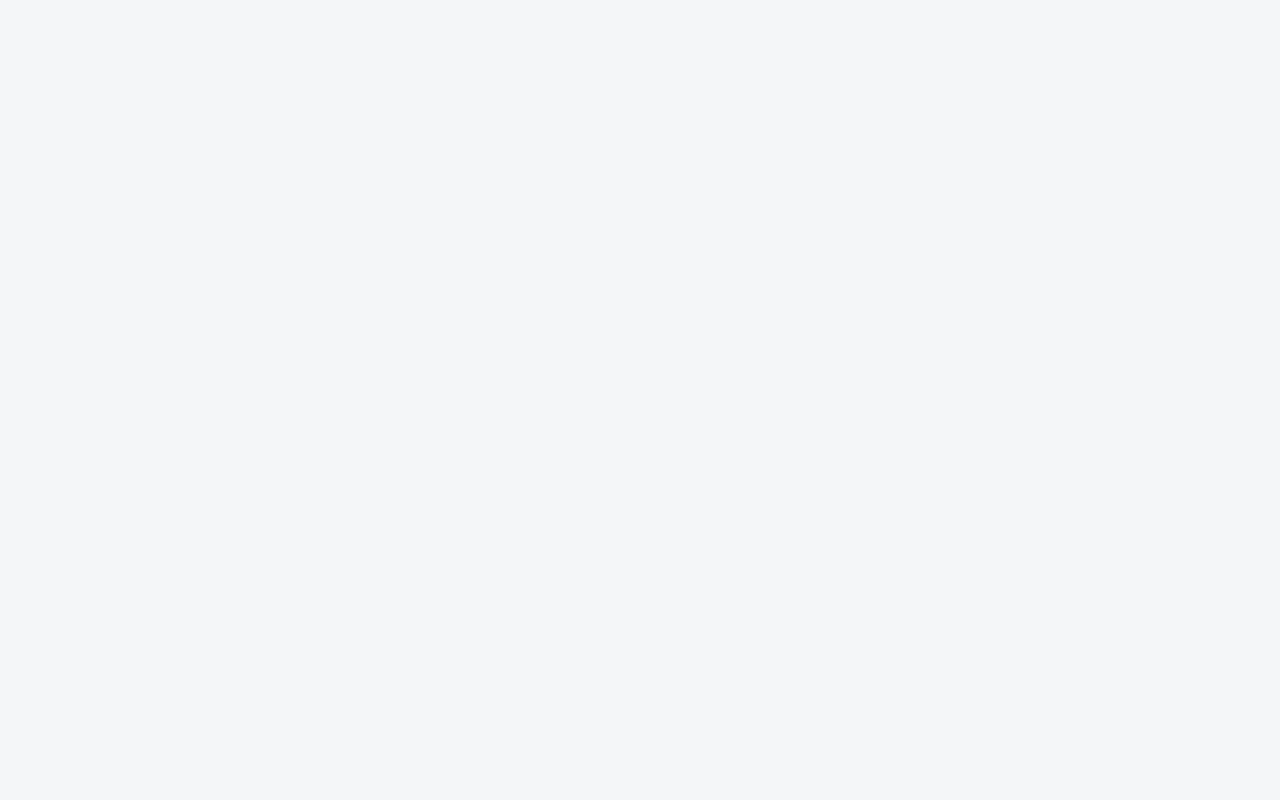
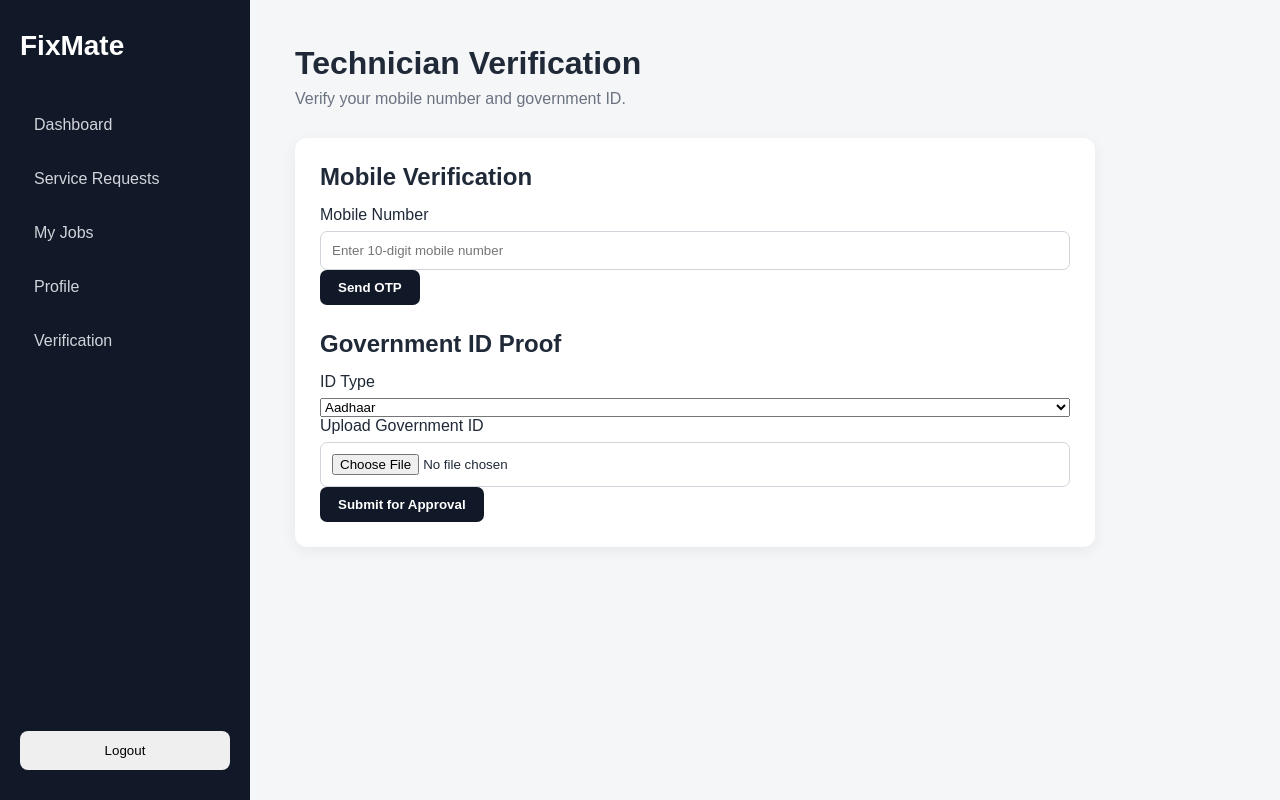
Before and after one commit to pawnigour514/FixMate, a React (Vite) app: page /verification in a window 1280 px wide. Before the commit this address had no page. Built offline with nearby package versions, Linux system fonts and the light colour scheme; sample sign-in values are in the browser's storage.

Commit message:
Add technician verification flow

```diff
--- a/src/App.jsx
+++ b/src/App.jsx
@@ -1,3 +1,4 @@
+
 import { BrowserRouter, Routes, Route } from 'react-router-dom'
 
 import TechnicianLayout from './pages/technician/TechnicianLayout'
@@ -7,6 +8,7 @@ import MyJobs from './pages/technician/MyJobs'
 import Profile from './pages/technician/Profile'
 import JobDetails from './pages/technician/JobDetails'
 import TechnicianLogin from './pages/technician/TechnicianLogin'
+import TechnicianVerification from './pages/technician/TechnicianVerification'
 import ProtectedRoute from './pages/technician/ProtectedRoute'
 
 function App() {
@@ -14,42 +16,40 @@ function App() {
     <BrowserRouter>
       <Routes>
 
-        {/* Technician Login */}
         <Route
           path="/login"
           element={<TechnicianLogin />}
         />
 
-        {/* Protected Technician Panel */}
         <Route element={<ProtectedRoute />}>
 
           <Route element={<TechnicianLayout />}>
 
-            {/* Dashboard */}
             <Route
               path="/"
               element={<TechnicianDashboard />}
             />
 
-            {/* Service Requests */}
             <Route
               path="/service-requests"
               element={<ServiceRequests />}
             />
 
-            {/* My Jobs */}
             <Route
               path="/my-jobs"
               element={<MyJobs />}
             />
 
-            {/* Profile */}
             <Route
               path="/profile"
               element={<Profile />}
             />
 
-            {/* Job Details */}
+            <Route
+              path="/verification"
+              element={<TechnicianVerification />}
+            />
+
             <Route
               path="/job/:id"
               element={<JobDetails />}
--- a/src/index.css
+++ b/src/index.css
@@ -453,3 +453,64 @@ body {
   background: #111827;
   color: rgb(255, 255, 255);
 }
+.profile-name {
+  display: flex;
+  align-items: center;
+  gap: 8px;
+}
+
+.verified-badge {
+  display: inline-flex;
+  align-items: center;
+  justify-content: center;
+  width: 20px;
+  height: 20px;
+  background: #2563eb;
+  color: white;
+  border-radius: 50%;
+  font-size: 13px;
+  font-weight: bold;
+}
+
+.verified-text {
+  color: #2563eb !important;
+  font-size: 13px;
+  font-weight: bold;
+  margin-top: 5px;
+}
+.verification-pending {
+  background: #fff7ed;
+  border: 1px solid #fed7aa;
+  color: #c2410c;
+  padding: 18px;
+  border-radius: 10px;
+  margin-bottom: 25px;
+}
+
+.verification-approved {
+  background: #eff6ff;
+  border: 1px solid #bfdbfe;
+  color: #2563eb;
+  padding: 18px;
+  border-radius: 10px;
+  margin-bottom: 25px;
+}
+
+.verification-pending h2,
+.verification-approved h2 {
+  margin: 0 0 8px;
+}
+
+.submitted-proof {
+  background: #f8fafc;
+  border: 1px solid #e5e7eb;
+  padding: 15px;
+  border-radius: 8px;
+  margin-top: 15px;
+}
+
+.verification-locked {
+  margin-top: 20px;
+  color: #6b7280;
+  font-size: 14px;
+}
--- a/src/pages/technician/TechnicianLayout.jsx
+++ b/src/pages/technician/TechnicianLayout.jsx
@@ -11,7 +11,6 @@ function TechnicianLayout() {
   return (
     <div className="dashboard">
 
-      {/* Sidebar */}
       <aside className="sidebar">
         <h2>FixMate</h2>
 
@@ -29,6 +28,10 @@ function TechnicianLayout() {
           <Link to="/profile">
             Profile
           </Link>
+
+          <Link to="/verification">
+            Verification
+          </Link>
         </nav>
 
         <button
@@ -39,7 +42,6 @@ function TechnicianLayout() {
         </button>
       </aside>
 
-      {/* Main Content */}
       <main className="main-content">
         <Outlet />
       </main>
--- /dev/null
+++ b/src/pages/technician/TechnicianVerification.jsx
@@ -0,0 +1,259 @@
+
+import { useState } from 'react'
+
+function TechnicianVerification() {
+  const saved =
+    JSON.parse(
+      localStorage.getItem('technicianVerification')
+    ) || {}
+
+  const [mobile, setMobile] = useState(saved.mobile || '')
+  const [otp, setOtp] = useState('')
+  const [sent, setSent] = useState(false)
+  const [mobileVerified, setMobileVerified] = useState(
+    saved.mobileVerified || false
+  )
+
+  const [idType, setIdType] = useState(
+    saved.idType || 'Aadhaar'
+  )
+
+  const [idFile, setIdFile] = useState(null)
+
+  const [submitted, setSubmitted] = useState(
+    saved.status === 'Pending' ||
+    saved.status === 'Verified'
+  )
+
+  const [status, setStatus] = useState(
+    saved.status || ''
+  )
+
+  function sendOTP() {
+    if (mobile.length !== 10) {
+      alert('Enter a valid 10-digit mobile number')
+      return
+    }
+
+    setSent(true)
+    alert('OTP sent successfully. Use 123456 for testing.')
+  }
+
+  function verifyOTP() {
+    if (otp !== '123456') {
+      alert('For testing, enter OTP: 123456')
+      return
+    }
+
+    setMobileVerified(true)
+    alert('Mobile number verified!')
+  }
+
+  function submitVerification() {
+    if (!mobileVerified) {
+      alert('Please verify your mobile number first')
+      return
+    }
+
+    if (!idFile) {
+      alert('Please upload your government ID')
+      return
+    }
+
+    const data = {
+      mobile,
+      idType,
+      idFile: idFile.name,
+      mobileVerified: true,
+      idVerified: false,
+      status: 'Pending',
+    }
+
+    localStorage.setItem(
+      'technicianVerification',
+      JSON.stringify(data)
+    )
+
+    setSubmitted(true)
+    setStatus('Pending')
+
+    alert(
+      'Verification submitted successfully. Waiting for approval.'
+    )
+  }
+
+  return (
+    <div className="page">
+
+      <div className="page-header">
+        <h1>Technician Verification</h1>
+        <p>
+          Verify your mobile number and government ID.
+        </p>
+      </div>
+
+      <div className="profile-card">
+
+        {status === 'Pending' && (
+          <div className="verification-pending">
+            <h2>⏳ Waiting for Approval</h2>
+            <p>
+              Your ID proof has been submitted and is
+              waiting for admin approval.
+            </p>
+          </div>
+        )}
+
+        {status === 'Verified' && (
+          <div className="verification-approved">
+            <h2>✓ Verification Approved</h2>
+            <p>
+              Your mobile number and government ID have
+              been verified.
+            </p>
+          </div>
+        )}
+
+        <h2>Mobile Verification</h2>
+
+        <div className="form-group">
+          <label>Mobile Number</label>
+
+          <input
+            type="tel"
+            value={mobile}
+            maxLength="10"
+            disabled={submitted}
+            placeholder="Enter 10-digit mobile number"
+            onChange={(e) =>
+              setMobile(
+                e.target.value.replace(/\D/g, '')
+              )
+            }
+          />
+        </div>
+
+        {!mobileVerified && !submitted && (
+          <>
+            <button
+              type="button"
+              className="accept-button"
+              onClick={sendOTP}
+            >
+              Send OTP
+            </button>
+
+            {sent && (
+              <>
+                <div className="form-group">
+                  <label>Enter OTP</label>
+
+                  <input
+                    type="text"
+                    value={otp}
+                    maxLength="6"
+                    placeholder="Enter OTP"
+                    onChange={(e) =>
+                      setOtp(
+                        e.target.value.replace(/\D/g, '')
+                      )
+                    }
+                  />
+                </div>
+
+                <button
+                  type="button"
+                  className="accept-button"
+                  onClick={verifyOTP}
+                >
+                  Verify OTP
+                </button>
+              </>
+            )}
+          </>
+        )}
+
+        {mobileVerified && (
+          <p className="online">
+            ✓ Mobile number verified
+          </p>
+        )}
+
+        <h2>Government ID Proof</h2>
+
+        <div className="form-group">
+          <label>ID Type</label>
+
+          <select
+            value={idType}
+            disabled={submitted}
+            onChange={(e) =>
+              setIdType(e.target.value)
+            }
+          >
+            <option>Aadhaar</option>
+            <option>Driving Licence</option>
+            <option>Voter ID</option>
+            <option>Passport</option>
+          </select>
+        </div>
+
+        <div className="form-group">
+          <label>Upload Government ID</label>
+
+          <input
+            type="file"
+            accept="image/*,.pdf"
+            disabled={submitted}
+            onChange={(e) =>
+              setIdFile(e.target.files[0])
+            }
+          />
+        </div>
+
+        {idFile && !submitted && (
+          <p>
+            Selected file:{' '}
+            <strong>{idFile.name}</strong>
+          </p>
+        )}
+
+        {submitted && (
+          <div className="submitted-proof">
+            <p>
+              <strong>Submitted ID:</strong>{' '}
+              {saved.idFile}
+            </p>
+
+            <p>
+              <strong>Status:</strong>{' '}
+              {status === 'Pending'
+                ? 'Waiting for Approval'
+                : 'Verified'}
+            </p>
+          </div>
+        )}
+
+        {!submitted && (
+          <button
+            type="button"
+            className="save-profile"
+            onClick={submitVerification}
+          >
+            Submit for Approval
+          </button>
+        )}
+
+        {submitted && status === 'Pending' && (
+          <p className="verification-locked">
+            🔒 Your submission is locked while waiting
+            for admin approval.
+          </p>
+        )}
+
+      </div>
+    </div>
+  )
+}
+
+export default TechnicianVerification
```
Also changed, not shown: src/pages/technician/Profile.jsx (+43 -54 lines).
